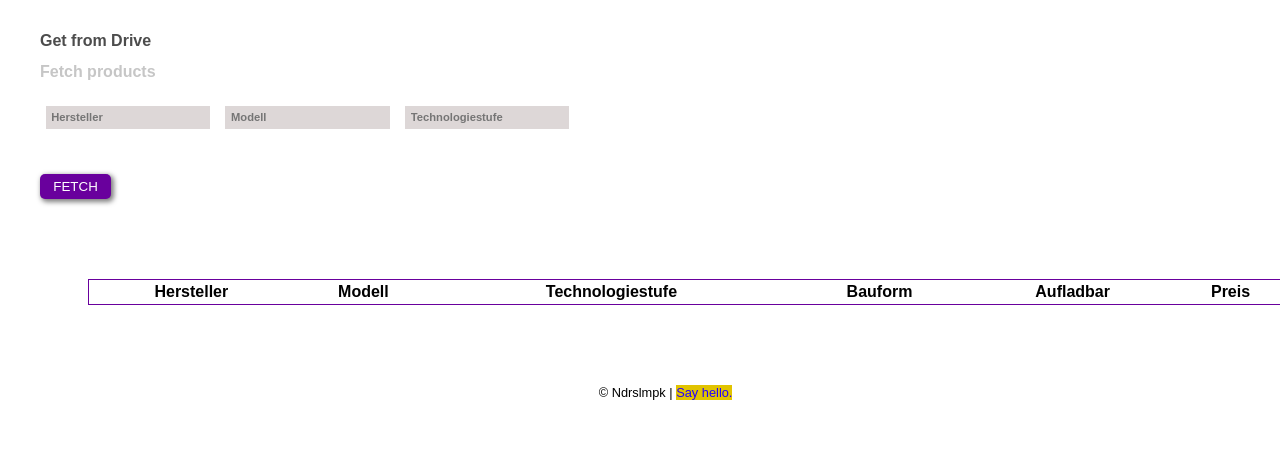
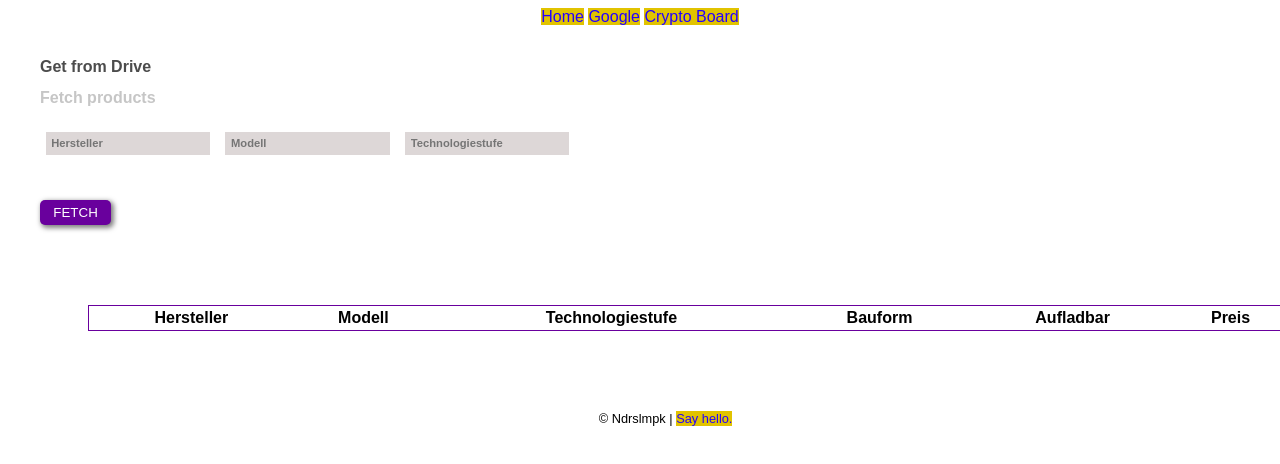
Before and after one commit to ndrslmpk/sandbox-plain-html-css-js, a plain HTML site: page index.html in a window 1280 px wide. Drawn offline with Linux system fonts and the light colour scheme.

Commit message:
added navbar

```diff
--- a/index.css
+++ b/index.css
@@ -63,3 +63,8 @@ a:active {
   background-color: #2400ff;
   cursor: wait;
 }
+
+.navbar {
+  width: 100%;
+  text-align: center;
+}
--- a/index.html
+++ b/index.html
@@ -6,6 +6,11 @@
     <link rel="stylesheet" href="index.css" />
   </head>
   <body>
+    <div class="navbar">
+      <a href="index.html">Home</a>
+      <a href="http://google.com">Google</a>
+      <a href="crypto.html">Crypto Board</a>
+    </div>
     <div id="container">
       <h1>Get from Drive</h1>
       <h2>Fetch products</h2>
```
Also changed, not shown: crypto.html (added).
